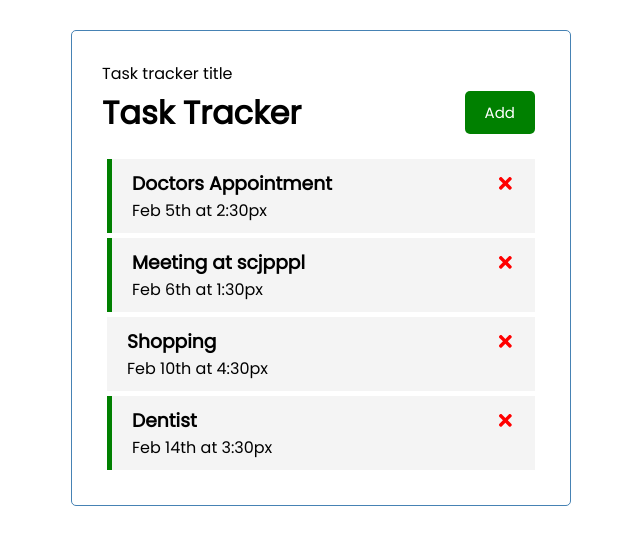
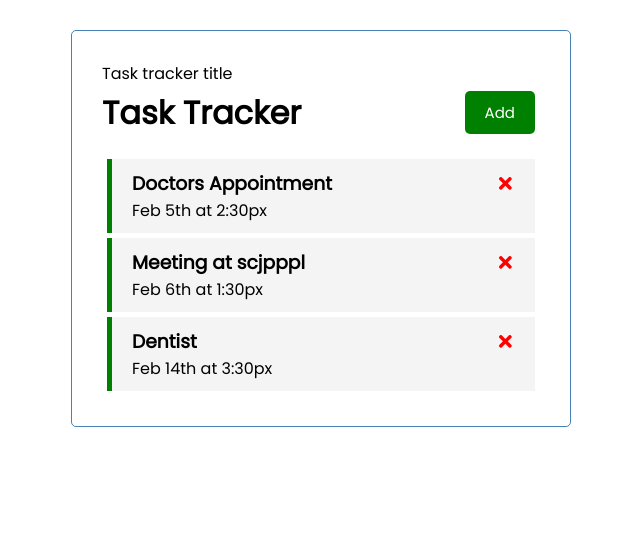
Before and after one commit to zincycogy/task-tracker, a React (Create React App) app: page / in a window 1280 px wide. Shown: the top 544 px of the page, without its empty margins (319-959 px from the left). Built offline with nearby package versions, Linux system fonts and the light colour scheme; data requests are answered from the project's data file.

Commit message:
installed json server, task items now managed via db

```diff
--- /dev/null
+++ b/db.json
@@ -0,0 +1,22 @@
+{
+  "tasks": [
+    {
+      "id": 1,
+      "text": "Doctors Appointment",
+      "day": "Feb 5th at 2:30px",
+      "reminder": true
+    },
+    {
+      "id": 2,
+      "text": "Meeting at scjpppl",
+      "day": "Feb 6th at 1:30px",
+      "reminder": true
+    },
+    {
+      "id": 4,
+      "text": "Dentist",
+      "day": "Feb 14th at 3:30px",
+      "reminder": true
+    }
+  ]
+}
--- a/package.json
+++ b/package.json
@@ -6,6 +6,7 @@
 		"@testing-library/jest-dom": "^5.14.1",
 		"@testing-library/react": "^11.2.7",
 		"@testing-library/user-event": "^12.8.3",
+		"json-server": "^0.17.0",
 		"react": "^17.0.2",
 		"react-dom": "^17.0.2",
 		"react-icons": "^4.2.0",
@@ -16,7 +17,8 @@
 		"start": "react-scripts start",
 		"build": "react-scripts build",
 		"test": "react-scripts test",
-		"eject": "react-scripts eject"
+		"eject": "react-scripts eject",
+		"server": "json-server --watch db.json --port 5000"
 	},
 	"eslintConfig": {
 		"extends": [
--- a/src/App.js
+++ b/src/App.js
@@ -1,36 +1,26 @@
-import { useState } from "react";
+import { useState, useEffect } from "react";
 import { AddTask } from "./components/AddTask";
 import Header from "./components/Header";
 import Tasks from "./components/Tasks";
 
 function App() {
 	const [showAddTask, setShowAddTask] = useState(false);
-	const [tasks, setTasks] = useState([
-		{
-			id: 1,
-			text: "Doctors Appointment",
-			day: "Feb 5th at 2:30px",
-			reminder: true,
-		},
-		{
-			id: 2,
-			text: "Meeting at scjpppl",
-			day: "Feb 6th at 1:30px",
-			reminder: true,
-		},
-		{
-			id: 3,
-			text: "Shopping",
-			day: "Feb 10th at 4:30px",
-			reminder: false,
-		},
-		{
-			id: 4,
-			text: "Dentist",
-			day: "Feb 14th at 3:30px",
-			reminder: true,
-		},
-	]);
+	const [tasks, setTasks] = useState([]);
+
+	useEffect(() => {
+		const getTasks = async () => {
+			const tasksFromServer = await fetchTasks();
+			setTasks(tasksFromServer);
+		};
+		getTasks();
+	}, []);
+
+	const fetchTasks = async () => {
+		const res = await fetch("http://localhost:5000/tasks");
+		const data = await res.json();
+		//console.log(data);
+		return data;
+	};
 
 	const addTask = (task) => {
 		const id = Math.floor(Math.random() * 10000) + 1;
@@ -38,7 +28,11 @@
 		setTasks([...tasks, newTask]);
 	};
 
-	const deleteTask = (id) => {
+	const deleteTask = async (id) => {
+		await fetch(`http://localhost:5000/tasks/${id}`, {
+			method: "DELETE",
+		});
+
 		setTasks(tasks.filter((task) => task.id !== id));
 	};
 
```
Also changed, not shown: 1 other file (tests, documents, lock files or other folders).
